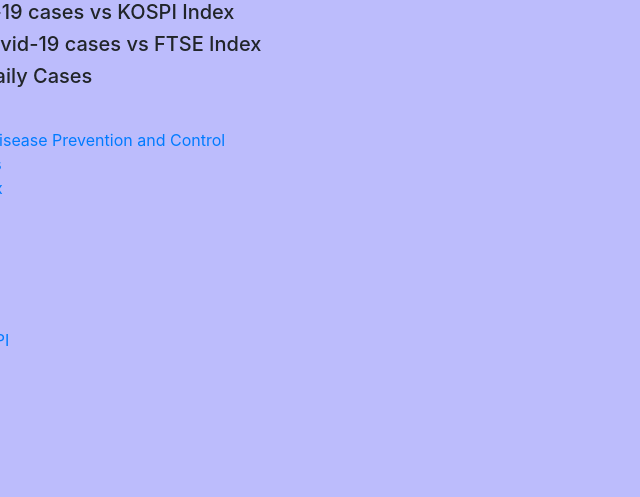
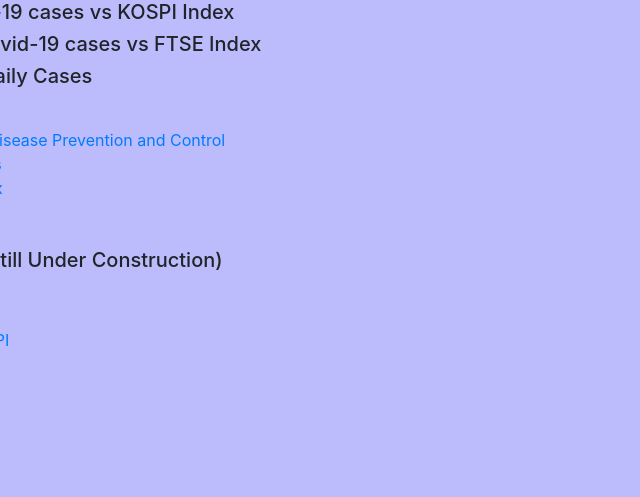
Before and after one commit to KrystalWang070/Covid_Stock_Market, a Flask app: page / in a window 1280 px wide; the page is wider, and only the part inside the window is pictured. Shown: the part 991-1488 px from the top of that part, without its empty margins (0-640 px from the left). Run offline with Flask 2, Linux system fonts and the light colour scheme; some libraries are stand-ins or nearby versions.

Commit message:
changed wording

```diff
--- a/project3/templates/index.html
+++ b/project3/templates/index.html
@@ -160,9 +160,9 @@
         <div id="body">
           <!-- Links to our extra work -->
           <div class="col-md-8">
-            <h5> Other Resources </h5>
+            <h5> Other Resources (Still Under Construction) </h5>
           <div class="col-md-8">
-            <a href="animation.html">More Animation Work</a>
+            <a href="animation.html">Animation</a>
           </div>
           <div class="col-md-8">
             <a href="usa.html">USA Data Restful API</a>
```
